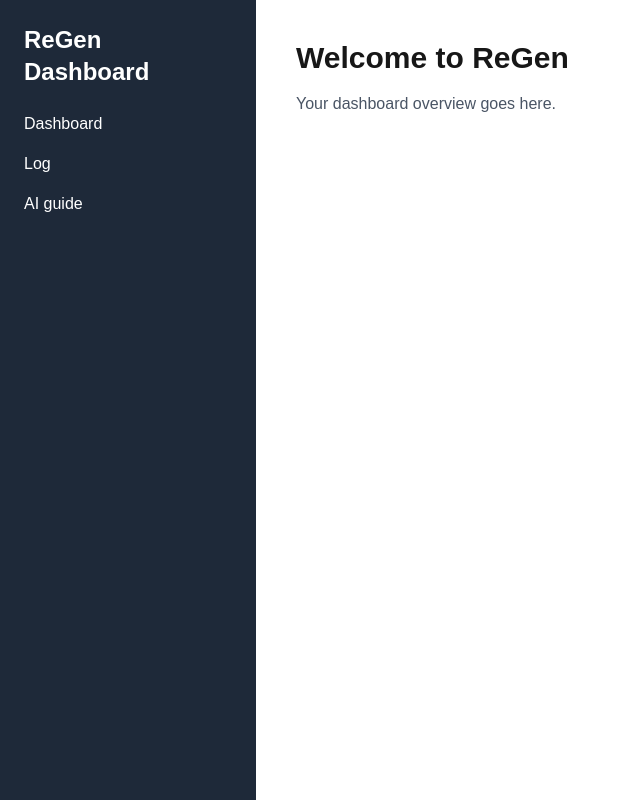
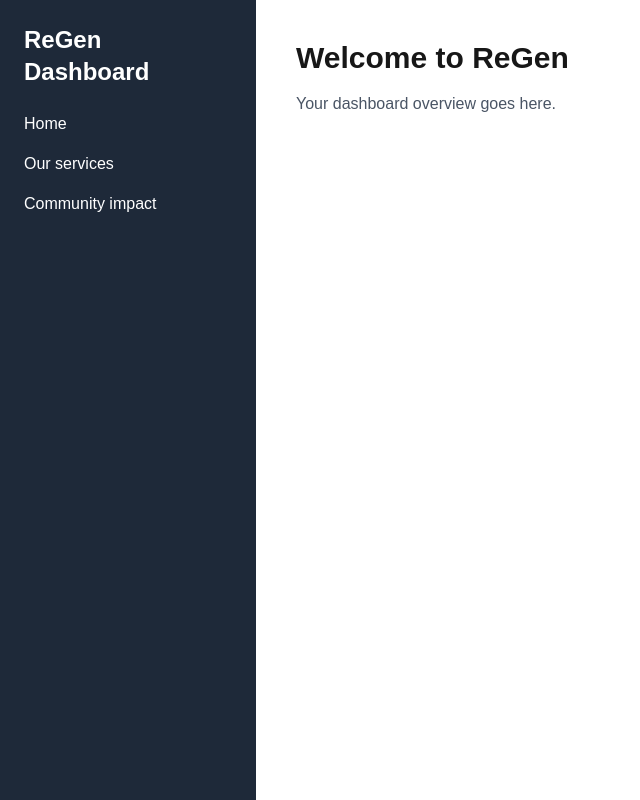
Before and after one commit to Jeremymarube/regen, a Next.js app in the folder client/: page / in a window 1280 px wide. Shown: the whole page, without its empty margins (0-640 px from the left). Built offline with nearby package versions, Linux system fonts and the light colour scheme; a web font is replaced by a local one.

Commit message:
update sidebar links in dashboard

```diff
--- a/client/src/app/page.js
+++ b/client/src/app/page.js
@@ -5,9 +5,9 @@
       <aside className="w-64 bg-gray-800 text-white p-6">
         <h2 className="text-2xl font-bold mb-6">ReGen Dashboard</h2>
         <ul className="space-y-4">
-          <li><a href="#" className="hover:text-gray-300">Dashboard</a></li>
-          <li><a href="#" className="hover:text-gray-300">Log</a></li>
-          <li><a href="#" className="hover:text-gray-300">AI guide</a></li>
+          <li><a href="#" className="hover:text-gray-300">Home</a></li>
+          <li><a href="#" className="hover:text-gray-300">Our services</a></li>
+          <li><a href="#" className="hover:text-gray-300">Community impact</a></li>
         </ul>
       </aside>
 
```
